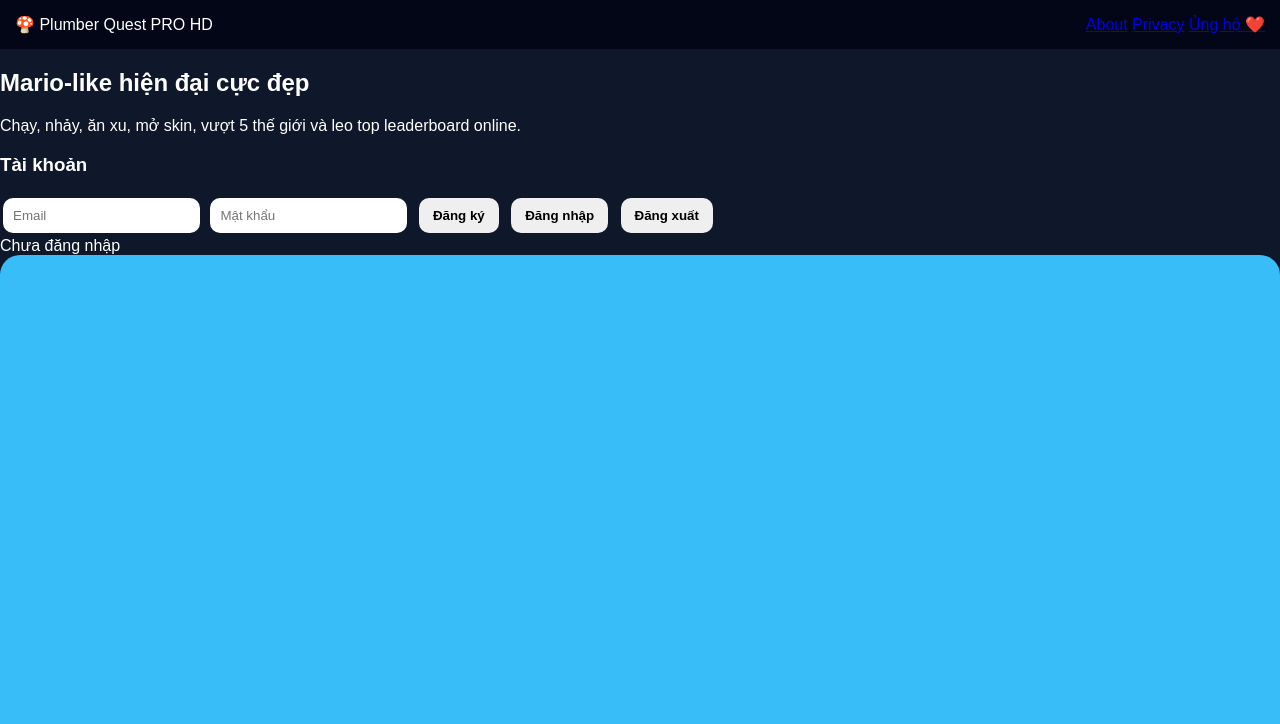
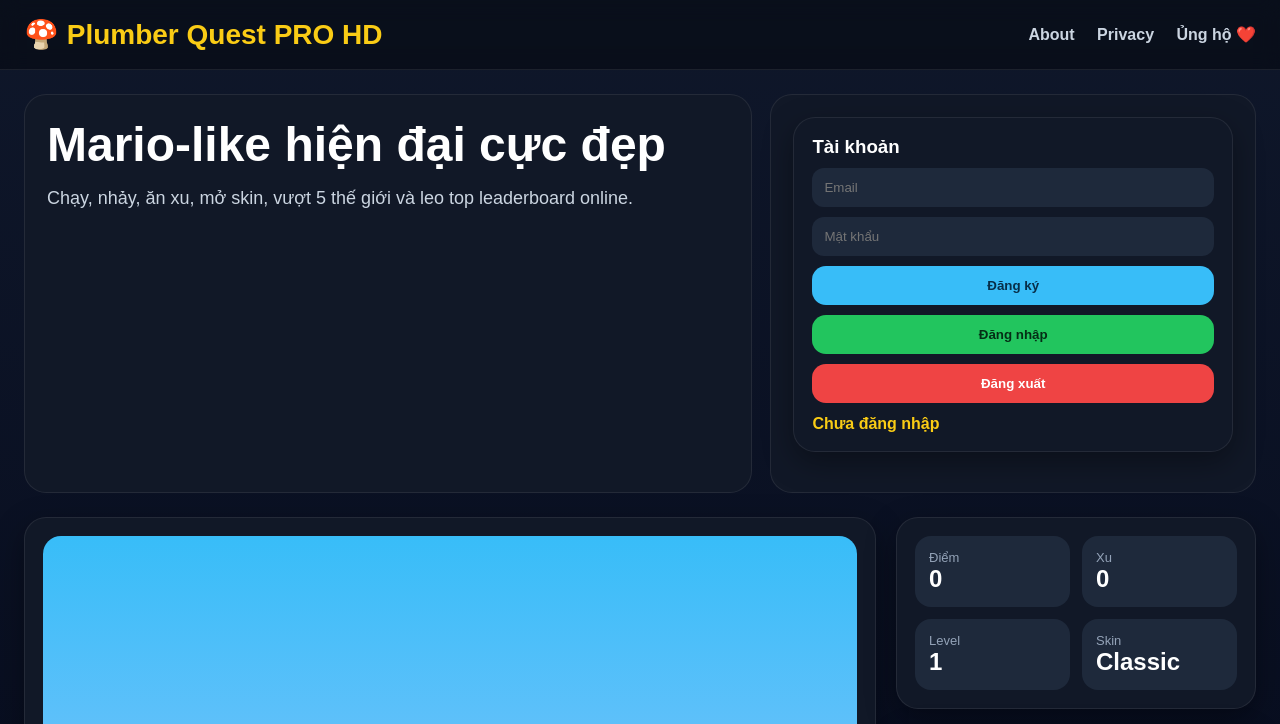
Before and after one commit to InfiniteMagazine228/-, a plain HTML site: page index.html in a window 1280 px wide. Shown: the top 724 px of the page. Drawn offline with nearby package versions, Linux system fonts and the light colour scheme; a script that the page names is missing.

Commit message:
Update style.css

```diff
--- a/style.css
+++ b/style.css
@@ -1,54 +1,218 @@
-body{
-margin:0;
-font-family:Arial;
-background:#0f172a;
-color:white;
+/* style.css */
+
+*{
+  margin:0;
+  padding:0;
+  box-sizing:border-box;
 }
 
-header{
-padding:15px;
-background:#020617;
-display:flex;
-justify-content:space-between;
-align-items:center;
+body{
+  font-family:Arial,Helvetica,sans-serif;
+  background:linear-gradient(180deg,#0f172a,#020617);
+  color:#fff;
+  min-height:100vh;
 }
 
-input{
-padding:10px;
-border-radius:10px;
-border:none;
-margin:3px;
+/* HEADER */
+.topbar{
+  display:flex;
+  justify-content:space-between;
+  align-items:center;
+  padding:18px 24px;
+  background:rgba(0,0,0,.35);
+  backdrop-filter:blur(10px);
+  border-bottom:1px solid rgba(255,255,255,.08);
+  position:sticky;
+  top:0;
+  z-index:50;
 }
 
-button{
-padding:10px 14px;
-border:none;
-border-radius:10px;
-cursor:pointer;
-font-weight:bold;
-margin:4px;
+.logo{
+  font-size:28px;
+  font-weight:900;
+  color:#facc15;
 }
 
-main{
-display:grid;
-grid-template-columns:1fr 330px;
-gap:20px;
-padding:20px;
+nav a{
+  color:#cbd5e1;
+  margin-left:18px;
+  text-decoration:none;
+  font-weight:700;
 }
 
-canvas{
-background:#38bdf8;
-border-radius:20px;
-width:100%;
+nav a:hover{
+  color:#38bdf8;
 }
 
-.panel{
-background:#111827;
-padding:20px;
-border-radius:20px;
+/* HERO */
+.hero{
+  display:grid;
+  grid-template-columns:1.2fr .8fr;
+  gap:18px;
+  padding:24px;
 }
 
-#leaderboard div{
-padding:6px;
-border-bottom:1px solid #334155;
+.hero-left,
+.hero-right{
+  background:#111827;
+  border-radius:22px;
+  padding:22px;
+  border:1px solid rgba(255,255,255,.08);
 }
+
+.hero h1{
+  font-size:48px;
+  margin-bottom:12px;
+}
+
+.hero p{
+  color:#cbd5e1;
+  font-size:18px;
+  line-height:1.6;
+}
+
+/* MAIN */
+.main-layout{
+  display:grid;
+  grid-template-columns:1fr 360px;
+  gap:20px;
+  padding:0 24px 24px;
+}
+
+.card{
+  background:#111827;
+  border-radius:22px;
+  padding:18px;
+  margin-bottom:18px;
+  border:1px solid rgba(255,255,255,.08);
+  box-shadow:0 10px 30px rgba(0,0,0,.35);
+}
+
+/* GAME */
+canvas{
+  width:100%;
+  aspect-ratio:16/9;
+  border-radius:18px;
+  background:linear-gradient(#38bdf8,#93c5fd);
+  display:block;
+  image-rendering:pixelated;
+}
+
+.mobile{
+  margin-top:12px;
+  display:grid;
+  grid-template-columns:1fr 1fr 1fr;
+  gap:10px;
+}
+
+.mobile button{
+  padding:14px;
+  font-size:22px;
+}
+
+/* BUTTONS */
+button{
+  width:100%;
+  border:none;
+  border-radius:14px;
+  padding:12px;
+  font-weight:800;
+  cursor:pointer;
+  margin-top:10px;
+  transition:.15s;
+}
+
+button:hover{
+  transform:translateY(-2px);
+  filter:brightness(1.06);
+}
+
+.green{background:#22c55e;color:#052e16;}
+.blue{background:#38bdf8;color:#082f49;}
+.red{background:#ef4444;color:#fff;}
+.yellow{background:#facc15;color:#422006;}
+.purple{background:#a855f7;color:#fff;}
+.gray{background:#334155;color:#fff;}
+
+/* FORM */
+input{
+  width:100%;
+  padding:12px;
+  margin-top:10px;
+  border-radius:12px;
+  border:none;
+  outline:none;
+  background:#1e293b;
+  color:#fff;
+}
+
+#userBox{
+  margin-top:12px;
+  color:#facc15;
+  font-weight:700;
+}
+
+/* STATS */
+.stats{
+  display:grid;
+  grid-template-columns:1fr 1fr;
+  gap:12px;
+}
+
+.stat{
+  background:#1e293b;
+  padding:14px;
+  border-radius:16px;
+}
+
+.stat span{
+  display:block;
+  color:#94a3b8;
+  font-size:13px;
+}
+
+.stat strong{
+  font-size:24px;
+}
+
+/* LEADERBOARD */
+#leaderboard{
+  padding-left:22px;
+}
+
+#leaderboard li{
+  margin:8px 0;
+  color:#f8fafc;
+}
+
+/* ADS */
+.ad-title{
+  color:#94a3b8;
+  margin-bottom:10px;
+}
+
+/* FOOTER */
+footer{
+  text-align:center;
+  padding:30px;
+  color:#94a3b8;
+}
+
+/* MOBILE */
+@media(max-width:950px){
+
+  .hero,
+  .main-layout{
+    grid-template-columns:1fr;
+  }
+
+  .hero h1{
+    font-size:34px;
+  }
+
+  .topbar{
+    flex-direction:column;
+    gap:10px;
+  }
+
+}
```
